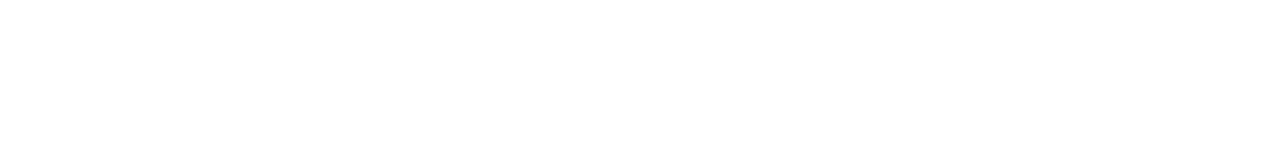
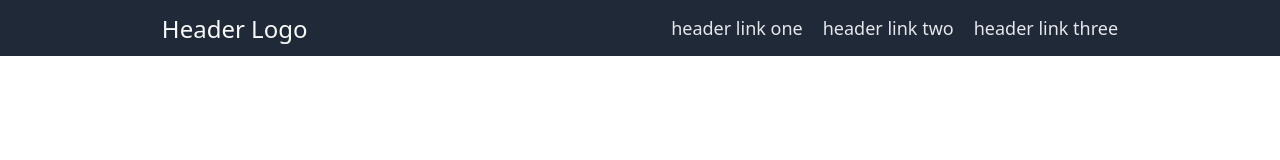
Before and after one commit to damasake3/Project-LandingPage, a plain HTML site: page index.html in a window 1280 px wide. Drawn offline with Linux system fonts and the light colour scheme.

Commit message:
Added navbar
-Do the hero section next

```diff
--- a/css/styles.css
+++ b/css/styles.css
@@ -0,0 +1,33 @@
+body {
+    font-family: system-ui, -apple-system, BlinkMacSystemFont, 'Segoe UI', Roboto, Oxygen, Ubuntu, Cantarell, 'Open Sans', 'Helvetica Neue', sans-serif;
+    margin: 0;
+}
+
+.navbar {
+    display: flex;
+    flex-direction: row;
+    justify-content: space-around;
+    align-items: center;
+
+    background-color: #1f2937;
+}
+.navlogo {
+    font-size: 24px;
+    color: #f9faf8;
+}
+
+.navlinks {
+    display: flex;
+    flex-direction: row;
+    justify-content: space-around;
+    align-items: center;
+    gap: 20px;
+
+    list-style-type: none;
+}
+
+.navlinks > li > a {
+    text-decoration: none;
+    font-size: 18px;
+    color: #e5e7eb;
+}
--- a/index.html
+++ b/index.html
@@ -4,8 +4,16 @@
     <meta charset="UTF-8">
     <meta name="viewport" content="width=device-width, initial-scale=1.0">
     <title>Landing Page</title>
+    <link rel="stylesheet" href="css/styles.css">
 </head>
 <body>
-
+    <div class="navbar">
+        <div class="navlogo">Header Logo</div>
+        <ul class="navlinks">
+            <li><a href="">header link one</a></li>
+            <li><a href="">header link two</a></li>
+            <li><a href="">header link three</a></li>
+        </ul>
+    </div>
 </body>
 </html>
```
